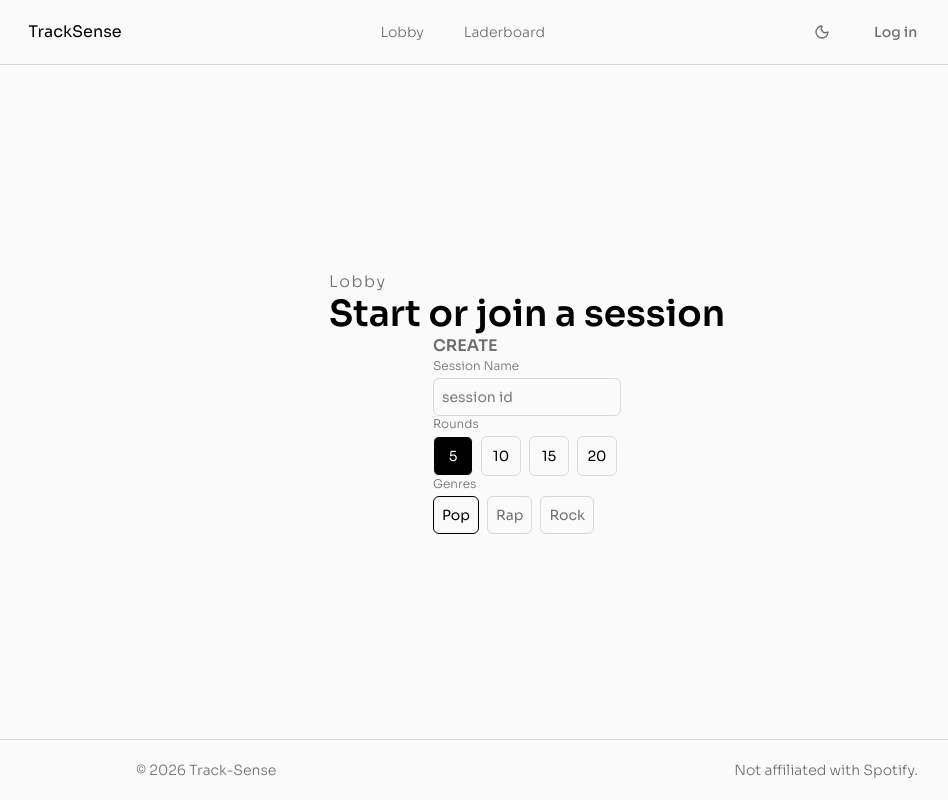
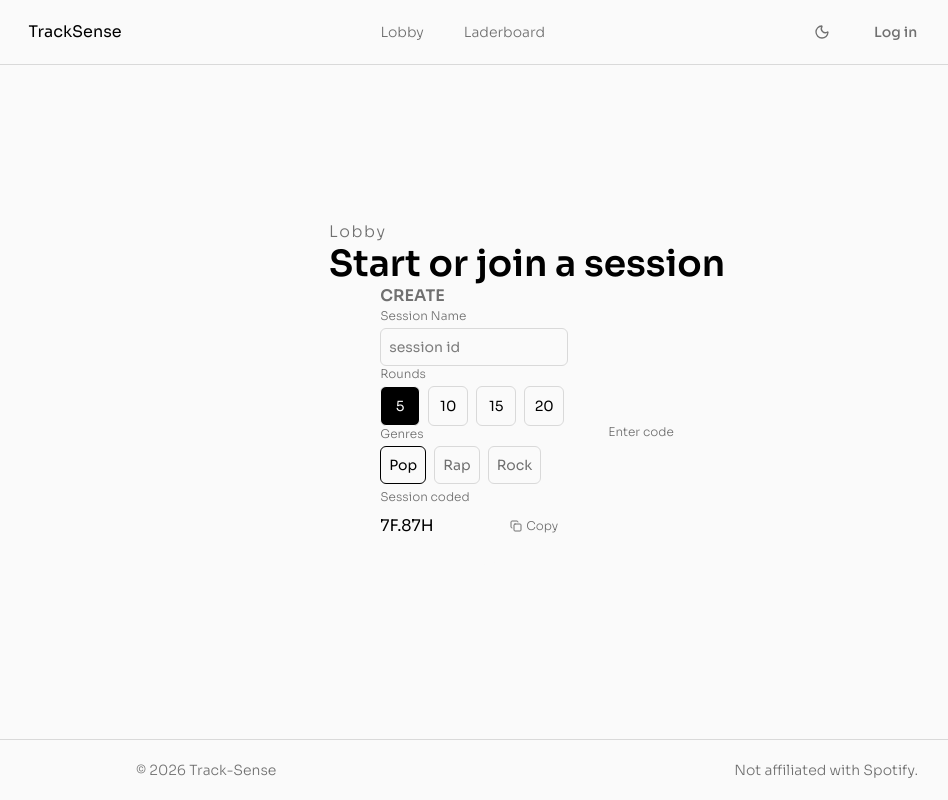
Before and after one commit to ayoubchwt/track-sense, a Next.js app: page /lobby in a window 1280 px wide. Shown: the whole page, without its empty margins (113-1061 px from the left). Built offline with nearby package versions, Linux system fonts and the light colour scheme.

Commit message:
added the otp slot and the otp blueprint

```diff
--- a/package.json
+++ b/package.json
@@ -16,6 +16,7 @@
     "class-variance-authority": "^0.7.1",
     "clsx": "^2.1.1",
     "dotenv": "^17.4.2",
+    "input-otp": "^1.4.2",
     "lucide-react": "^1.24.0",
     "next": "16.2.10",
     "pg": "^8.22.0",
--- a/src/app/lobby/page.tsx
+++ b/src/app/lobby/page.tsx
@@ -1,12 +1,16 @@
 import CreateSession from "@/components/features/lobby/create-session";
+import JoinSession from "@/components/features/lobby/join-session";
 import LobbyHeader from "@/components/features/lobby/lobby-header";
 
 function Lobby() {
-    return <div className="flex flex-col items-center justify-center flex-1">
-        <LobbyHeader></LobbyHeader>
-        <div>
-            <CreateSession></CreateSession>
-        </div>
+  return (
+    <div className="flex flex-col items-center justify-center flex-1">
+      <LobbyHeader></LobbyHeader>
+      <div className="flex items-center justify-center gap-10">
+        <CreateSession></CreateSession>
+        <JoinSession></JoinSession>
+      </div>
     </div>
+  );
 }
 export default Lobby;
--- a/src/components/features/auth/register-form.tsx
+++ b/src/components/features/auth/register-form.tsx
@@ -1,7 +1,6 @@
 import Label from "@/components/ui/label";
 import AuthHeader from "./auth-header";
 import Input from "@/components/ui/input";
-import Checkbox from "@/components/ui/checkbox";
 import Button from "@/components/ui/button";
 import Ref from "@/components/ui/ref";
 
--- a/src/components/features/lobby/create-session.tsx
+++ b/src/components/features/lobby/create-session.tsx
@@ -2,6 +2,8 @@ import Input from "@/components/ui/input";
 import Label from "@/components/ui/label";
 import NumberSelector from "./number-selector";
 import GenreSelector from "./genre-selector";
+import Button from "@/components/ui/button";
+import { Copy } from "lucide-react";
 
 function CreateSession() {
   return (
@@ -19,6 +21,20 @@ function CreateSession() {
         <Label>Genres</Label>
         <GenreSelector></GenreSelector>
       </div>
+      <div className="felx flex-col gap-1">
+        <Label>Session coded</Label>
+        <div className="flex items-center justify-between">
+          <h2>7F.87H</h2>
+          <Button
+            variant="secondary"
+            className="text-xs font-light flex items-center justify-center gap-1"
+          >
+            <Copy className="w-3 h-3" />
+            Copy
+          </Button>
+        </div>
+        <Button variant="primary">Launch Session</Button>
+      </div>
     </div>
   );
 }
--- a/src/components/features/lobby/join-session.tsx
+++ b/src/components/features/lobby/join-session.tsx
@@ -1,4 +1,28 @@
+"use client";
+import Label from "@/components/ui/label";
+import OtpSlot from "@/components/ui/otp-slot";
+import { OTPInput } from "input-otp";
+
 function JoinSession() {
-  return <div>Join Session</div>;
+  return (
+    <div className="flex flex-col">
+      <div className="flex flex-col gap-1">
+        <Label>Enter code</Label>
+        <OTPInput
+          maxLength={6}
+          containerClassName="group flex items-center has-[:disabled]:opacity-30"
+          render={({ slots }) => {
+            return (
+              <>
+                {slots.map((slot, idx) => (
+                  <OtpSlot key={idx} slot={slot}></OtpSlot>
+                ))}
+              </>
+            );
+          }}
+        ></OTPInput>
+      </div>
+    </div>
+  );
 }
 export default JoinSession;
--- /dev/null
+++ b/src/components/ui/otp-slot.tsx
@@ -0,0 +1,6 @@
+import { SlotProps } from "input-otp";
+
+function OtpSlot({ slot }: { slot: SlotProps }) {
+  return <div>{slot.char}</div>;
+}
+export default OtpSlot;
```
Also changed, not shown: 1 other file (tests, documents, lock files or other folders).
